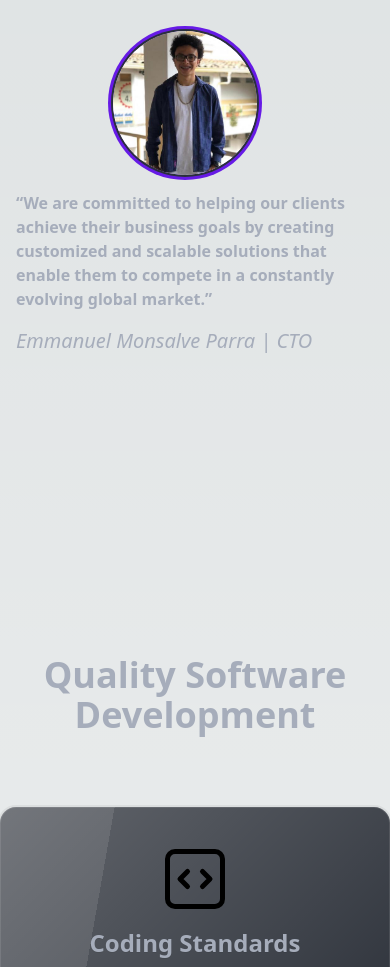
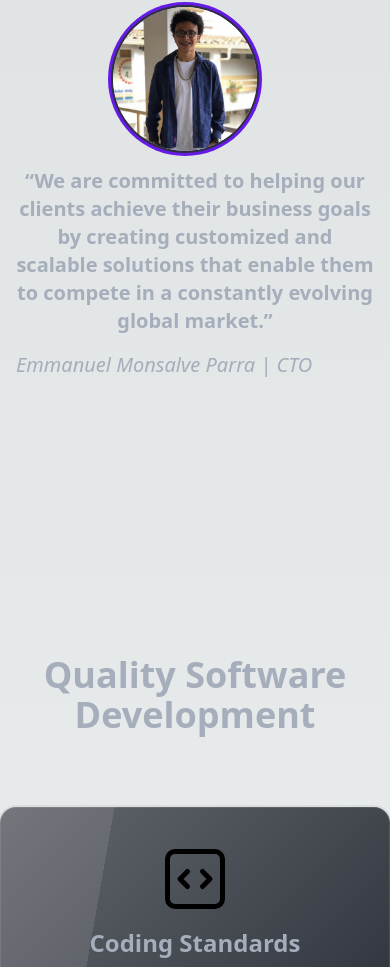
Before and after one commit to The-Last-Hope-Dev/hopedev, a Next.js app: page / in a window 390 px wide. Shown: the part 1137-2104 px from the top of the page. Built offline with nearby package versions, Linux system fonts and the light colour scheme.

Commit message:
mobile quote fixed

```diff
--- a/src/pages/index.js
+++ b/src/pages/index.js
@@ -38,7 +38,7 @@ export default function Home() {
                 </div>
               </div>
               <div>
-                <h1 className="sm:text-4xl lg:text-5xl font-bold mb-4 text-neutral-content">
+                <h1 className={`${indexStyles.quote} text-5xl font-bold mb-4 text-neutral-content`}>
                   <q>
                     <FormattedMessage id="page.home.quote" />
                   </q>
--- a/src/styles/index.module.css
+++ b/src/styles/index.module.css
@@ -3,12 +3,15 @@
       width: 100vw !important;
       margin-left: 0;
     }
-
     .standard p {
       margin:  0;
     }
+    .quote {
+      font-size: 1.25rem;
+      line-height: 1.75rem;
+      text-align: center;
+    }
   }
-
   .standard {
     min-height: 35vh;
   }
```
